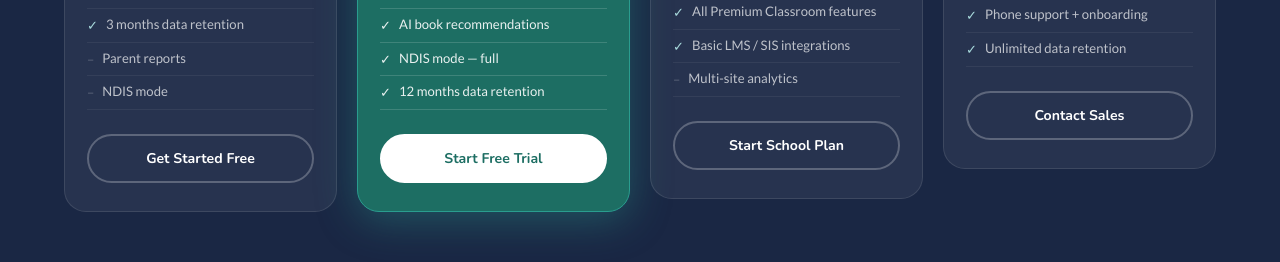
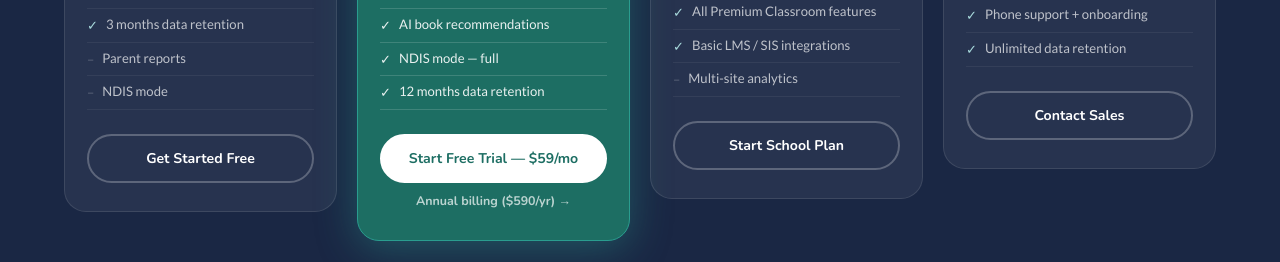
Before and after one commit to TML-4PM/reading-buddy, a Next.js app: page / in a window 1280 px wide. Shown: the part 8140-8402 px from the top of the page. Built offline with nearby package versions, Linux system fonts and the light colour scheme.

Commit message:
feat: add annual billing link to popular plan

```diff
--- a/app/page.tsx
+++ b/app/page.tsx
@@ -487,7 +487,8 @@ export default function Home() {
               <li><span className="rb-check">✓</span>NDIS mode — full</li>
               <li><span className="rb-check">✓</span>12 months data retention</li>
             </ul>
-            <a href="https://buy.stripe.com/9B6aEWdQo2GPfFha524ZG0h" className="rb-plan-cta">Start Free Trial</a>
+            <a href="https://buy.stripe.com/9B6aEWdQo2GPfFha524ZG0h" className="rb-plan-cta">Start Free Trial — $59/mo</a>
+            <a href="https://buy.stripe.com/fZubJ013C3KTgJl2CA4ZG0i" style={{display:'block',textAlign:'center',fontFamily:'var(--font-head)',fontWeight:700,fontSize:'0.78rem',color:'rgba(255,255,255,0.7)',marginTop:8}} >Annual billing ($590/yr) →</a>
           </div>
           <div className="rb-plan">
             <div className="rb-plan-name">Premium School</div>
```
